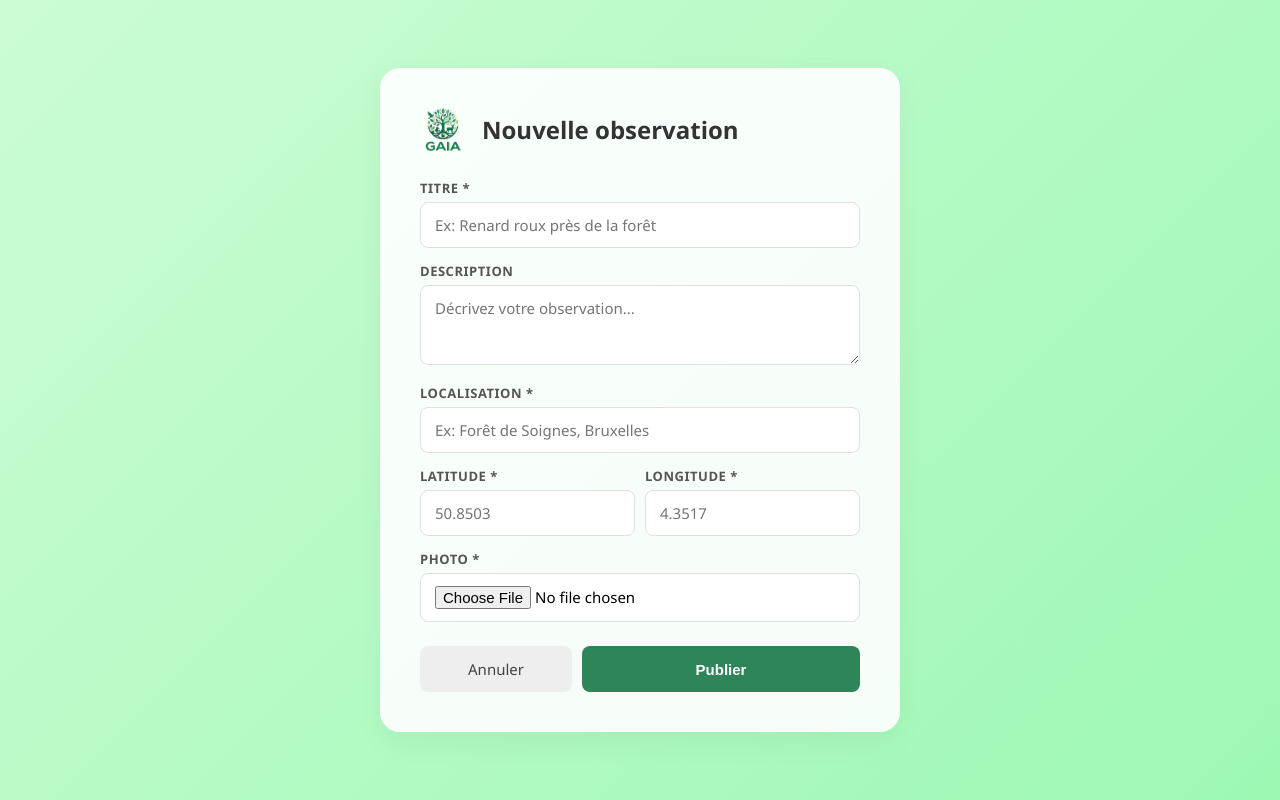
After one commit to LSINC1509-Projet4/GAIA, a Flask app: page /publish in a window 1280 px wide. The commit adds this page. Run offline with Flask 3, Linux system fonts and the light colour scheme; the visitor is signed in with stand-in values (Sample User, id 1).

Commit message:
New feature: Added publish post page and its route

```diff
--- a/app/routes/main.py
+++ b/app/routes/main.py
@@ -1,7 +1,7 @@
 from flask import Blueprint, flash, redirect, render_template, request, url_for
 from flask_login import current_user, login_required
-
 from app.db import get_db
+from datetime import date
 
 main_bp = Blueprint("main", __name__)
 
@@ -39,3 +39,27 @@ def register():
         return redirect(url_for("auth.login"))
 
     return render_template("register.html")
+
+@main_bp.route("/publish", methods=["GET", "POST"])
+@login_required #Seulement les users ayant un compte et connecté peuvent poster!
+def publish():
+    if request.method == "POST":
+        titre = request.form.get("Titre")
+        description = request.form.get("Description")
+        localisation = request.form.get("Localisation")
+        latitude = request.form.get("Latitude")
+        longitude = request.form.get("Longitude")
+        photo = request.files.get("Photo")
+        photo_data = photo.read() if photo else None
+
+        db = get_db()
+        db.execute(
+            """INSERT INTO Posts (Titre, Description, Commentaire, Date, Localisation, Latitude, Longitude, Photos)
+               VALUES (?, ?, ?, ?, ?, ?, ?, ?)""",
+            (titre, description, None, date.today(), localisation, latitude, longitude, photo_data)
+        )
+        db.commit()
+        flash("Post publié.")
+        return redirect(url_for("main.index"))
+
+    return render_template("publish.html")
--- a/app/templates/index.html
+++ b/app/templates/index.html
@@ -27,9 +27,8 @@
             <p>You have successfully authenticated to the GAIA system.</p>
 
             <div class="button-group">
-                <a href="{{ url_for('auth.logout') }}" class="btn btn-logout"
-                    >Sign Out</a
-                >
+            <a href="{{ url_for('main.publish') }}" class="btn btn-refresh">Publier</a>
+            <a href="{{ url_for('auth.logout') }}" class="btn btn-logout">Sign Out</a>
             </div>
         </div>
     </body>
--- /dev/null
+++ b/app/templates/publish.html
@@ -0,0 +1,201 @@
+<!doctype html>
+<html lang="fr">
+    <head>
+        <meta charset="UTF-8" />
+        <meta name="viewport" content="width=device-width, initial-scale=1.0" />
+        <title>Publier une observation - GAIA</title>
+        <link rel="icon" type="image/x-icon" href="static/Logo.png" />
+        <style>
+            body {
+                display: flex;
+                align-items: center;
+                justify-content: center;
+                min-height: 100vh;
+                margin: 0;
+                padding: 20px;
+                background: linear-gradient(135deg, #ccfcd4 0%, #9df8b4 100%);
+                font-family: 'Segoe UI', Tahoma, Geneva, Verdana, sans-serif;
+                box-sizing: border-box;
+            }
+
+            .container {
+                background-color: rgba(255, 255, 255, 0.9);
+                padding: 40px;
+                border-radius: 20px;
+                box-shadow: 0 10px 30px rgba(0, 0, 0, 0.05);
+                width: 100%;
+                max-width: 520px;
+                box-sizing: border-box;
+            }
+
+            .header {
+                display: flex;
+                align-items: center;
+                gap: 14px;
+                margin-bottom: 28px;
+            }
+
+            .header img {
+                width: 48px;
+                height: auto;
+            }
+
+            h1 {
+                font-size: 1.5rem;
+                font-weight: 600;
+                color: #333;
+                margin: 0;
+            }
+
+            label {
+                display: block;
+                font-size: 13px;
+                font-weight: 600;
+                color: #555;
+                margin-bottom: 5px;
+                margin-top: 14px;
+                text-transform: uppercase;
+                letter-spacing: 0.04em;
+            }
+
+            input[type="text"],
+            input[type="number"],
+            textarea,
+            input[type="file"] {
+                width: 100%;
+                padding: 12px 14px;
+                border: 1px solid #e0e0e0;
+                border-radius: 8px;
+                background-color: #fff;
+                font-size: 15px;
+                font-family: inherit;
+                box-sizing: border-box;
+                outline: none;
+                transition: border-color 0.2s;
+            }
+
+            input:focus,
+            textarea:focus {
+                border-color: #68d391;
+            }
+
+            textarea {
+                resize: vertical;
+                min-height: 80px;
+            }
+
+            .coords {
+                display: flex;
+                gap: 10px;
+            }
+
+            .coords > div {
+                flex: 1;
+            }
+
+            .flash {
+                color: #9b2c2c;
+                background-color: #feb2b2;
+                padding: 12px;
+                border-radius: 8px;
+                margin-bottom: 20px;
+                font-size: 14px;
+                border: 1px solid #f5c2c7;
+            }
+
+            .button-group {
+                display: flex;
+                gap: 10px;
+                margin-top: 24px;
+            }
+
+            button[type="submit"] {
+                flex: 2;
+                padding: 13px;
+                border: none;
+                border-radius: 8px;
+                background-color: #2f855a;
+                color: white;
+                font-size: 15px;
+                font-weight: 600;
+                cursor: pointer;
+                transition: background 0.2s;
+            }
+
+            button[type="submit"]:hover {
+                background-color: #276749;
+            }
+
+            .btn-back {
+                flex: 1;
+                padding: 13px;
+                border: none;
+                border-radius: 8px;
+                background-color: #eee;
+                color: #444;
+                font-size: 15px;
+                font-weight: 500;
+                cursor: pointer;
+                text-decoration: none;
+                text-align: center;
+                transition: background 0.2s;
+            }
+
+            .btn-back:hover {
+                background-color: #ddd;
+            }
+
+            @media (max-width: 480px) {
+                .container { padding: 25px 15px; }
+                .button-group { flex-direction: column; }
+                .coords { flex-direction: column; }
+            }
+        </style>
+    </head>
+    <body>
+        <div class="container">
+            <div class="header">
+                <img src="static/Logo.png" alt="GAIA Logo" onerror="this.style.display='none'" />
+                <h1>Nouvelle observation</h1>
+            </div>
+
+            {% with messages = get_flashed_messages() %}
+                {% if messages %}
+                    {% for message in messages %}
+                        <div class="flash">{{ message }}</div>
+                    {% endfor %}
+                {% endif %}
+            {% endwith %}
+
+            <form method="post" enctype="multipart/form-data">
+                <label for="Titre">Titre *</label>
+                <input type="text" id="Titre" name="Titre" placeholder="Ex: Renard roux près de la forêt" required />
+
+                <label for="Description">Description</label>
+                <textarea id="Description" name="Description" placeholder="Décrivez votre observation..."></textarea>
+
+                <label for="Localisation">Localisation *</label>
+                <input type="text" id="Localisation" name="Localisation" placeholder="Ex: Forêt de Soignes, Bruxelles" required />
+
+                <div class="coords">
+                    <div>
+                        <label for="Latitude">Latitude *</label>
+                        <input type="number" id="Latitude" name="Latitude" step="any" placeholder="50.8503" required />
+                    </div>
+                    <div>
+                        <label for="Longitude">Longitude *</label>
+                        <input type="number" id="Longitude" name="Longitude" step="any" placeholder="4.3517" required />
+                    </div>
+                </div>
+
+                <label for="Photo">Photo *</label>
+                <input type="file" id="Photo" name="Photo" accept="image/*" required />
+
+                <div class="button-group">
+                    <a href="{{ url_for('main.index') }}" class="btn-back">Annuler</a>
+                    <button type="submit">Publier</button>
+                </div>
+            </form>
+        </div>
+    </body>
+</html>
```
